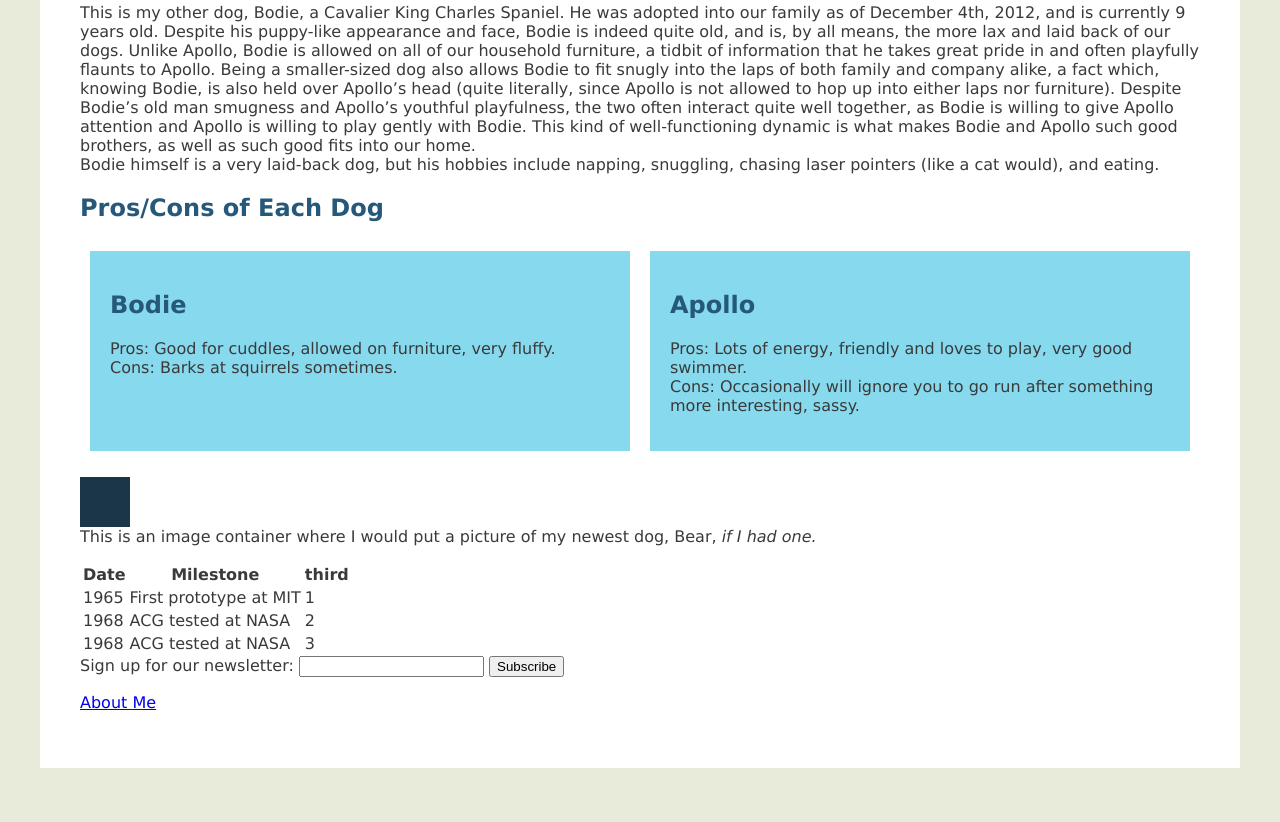
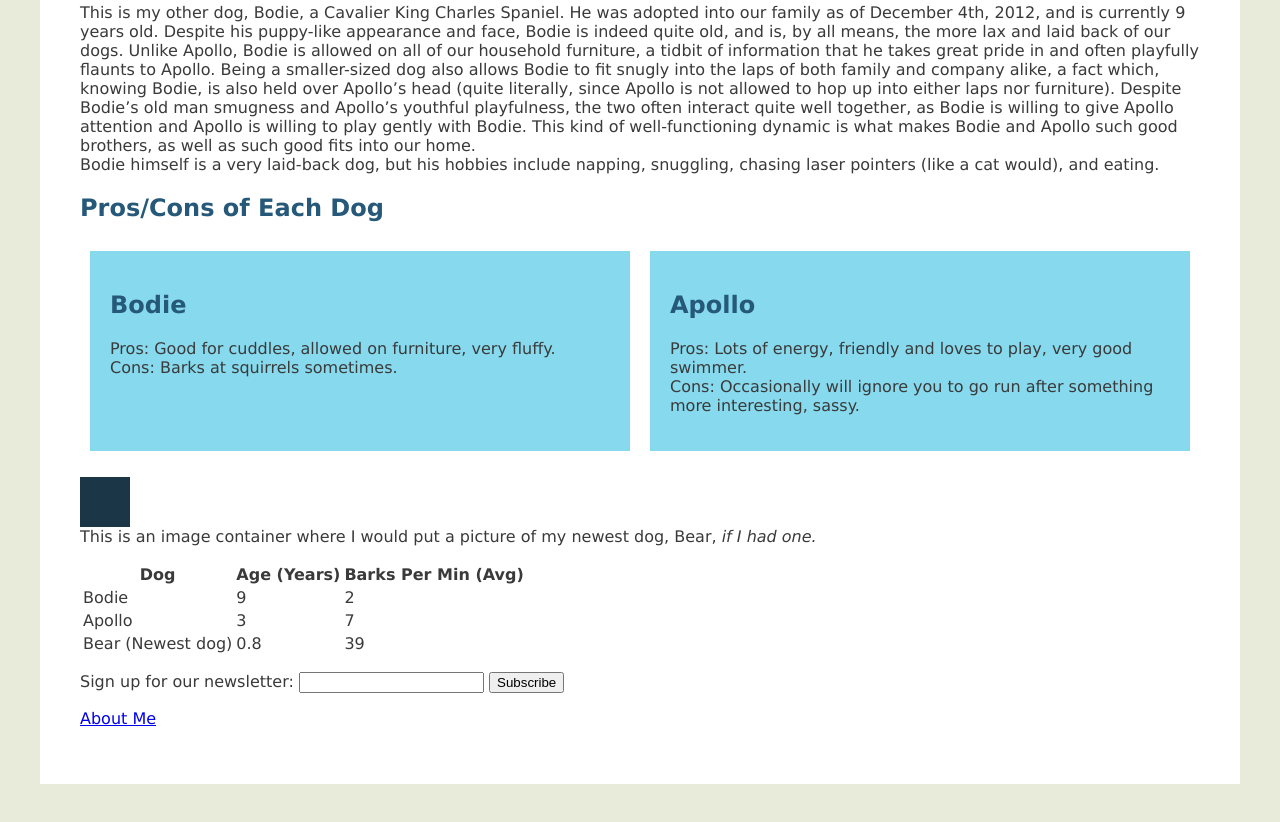
Before and after one commit to vendolak/mi349_blog, a plain HTML site: page index.html in a window 1280 px wide. Shown: the part 1867-2689 px from the top of the page. Drawn offline with Linux system fonts and the light colour scheme.

Commit message:
Update index.html

```diff
--- a/index.html
+++ b/index.html
@@ -58,26 +58,28 @@ Bodie himself is a very laid-back dog, but his hobbies include napping, snugglin
 
 <table>
     <tr>
-        <th>Date</th>
-        <th>Milestone</th>
-        <th>third</th>
+        <th>Dog</th>
+        <th>Age (Years)</th>
+        <th>Barks Per Min (Avg)</th>
     </tr>
     <tr>
-        <td>1965</td>
-        <td>First prototype at MIT</td>
-        <td>1</td>
-    </tr>
-    <tr>
-        <td>1968</td>
-        <td>ACG tested at NASA</td>
+        <td>Bodie</td>
+        <td>9</td>
         <td>2</td>
     </tr>
     <tr>
-        <td>1968</td>
-        <td>ACG tested at NASA</td>
+        <td>Apollo</td>
         <td>3</td>
+        <td>7</td>
+    </tr>
+    <tr>
+        <td>Bear (Newest dog)</td>
+        <td>0.8</td>
+        <td>39</td>
     </tr>
 </table>
+
+<p></p>
 
 <form>
     <label>Sign up for our newsletter:
```
